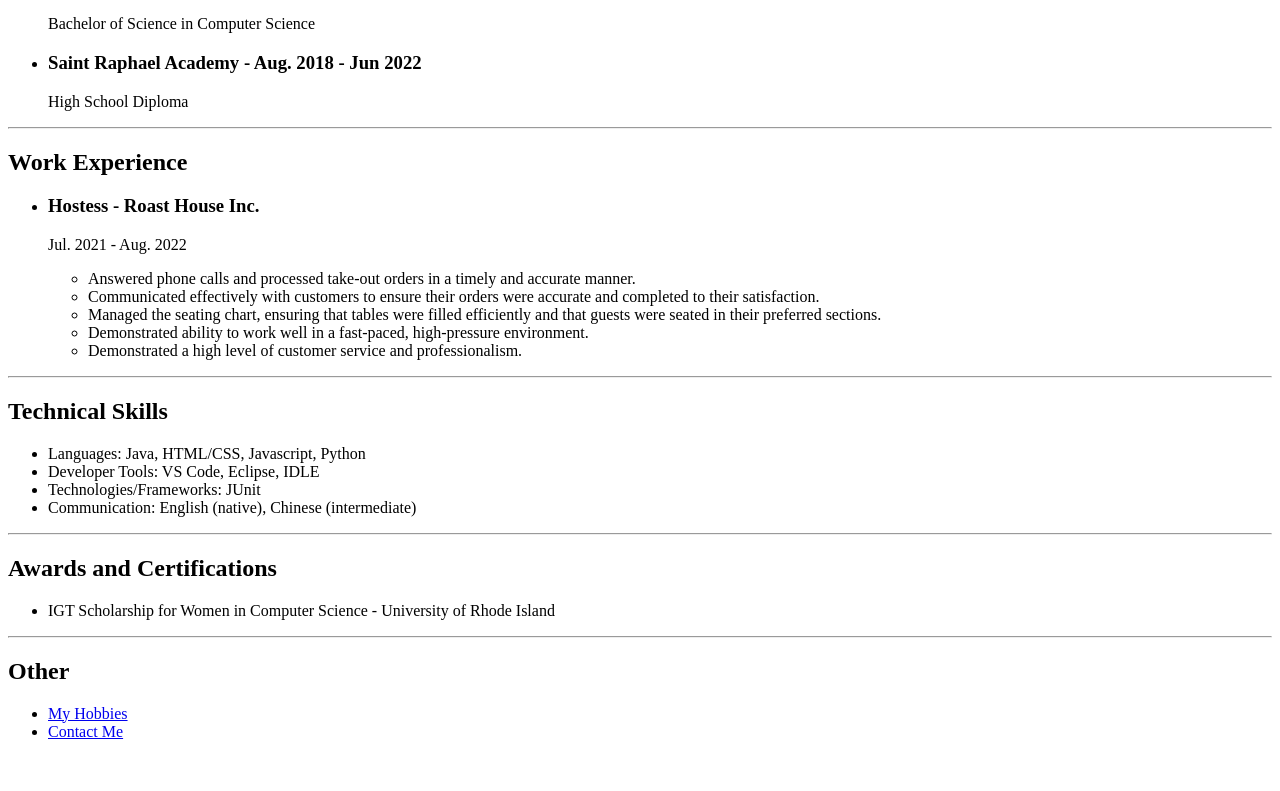
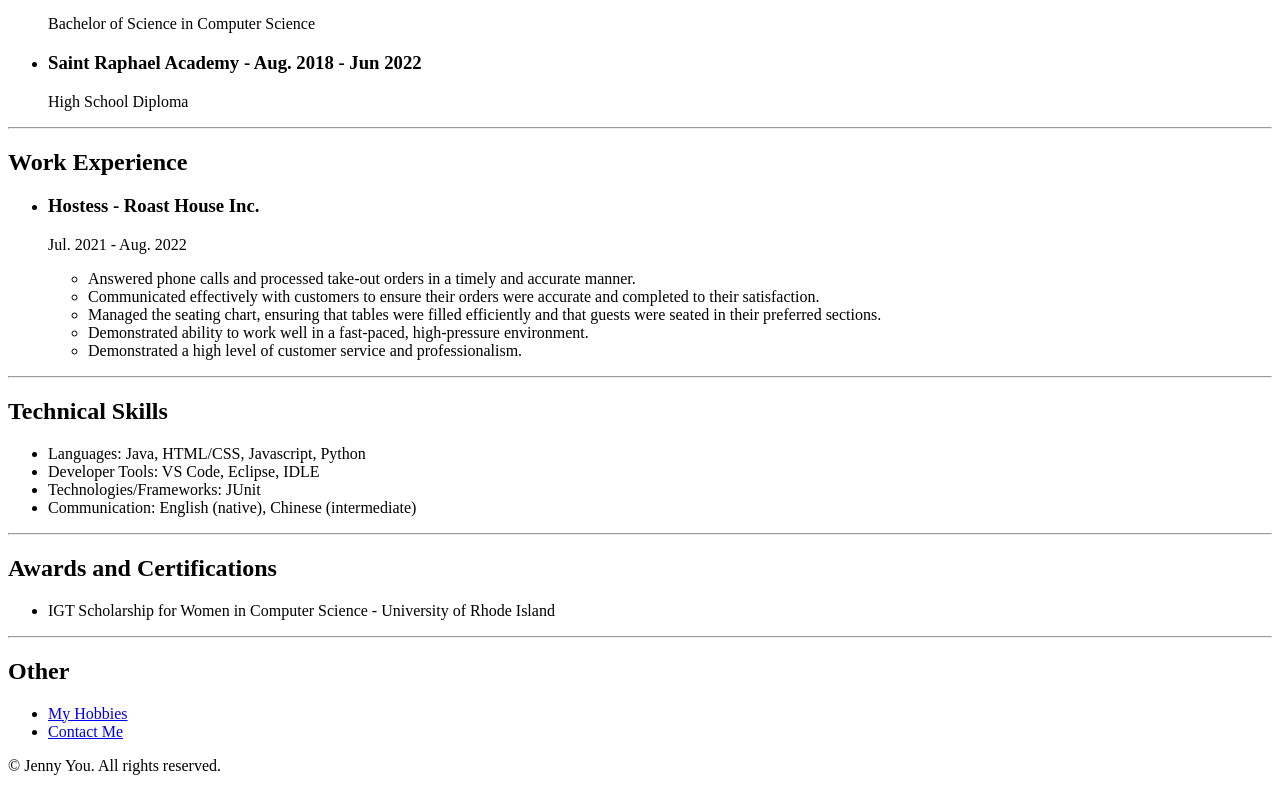
Before and after one commit to muolii/html-resume, a plain HTML site: page index.html in a window 1280 px wide. Shown: the part 515-1306 px from the top of the page. Before the commit the page ends 1272 px from the top, so only its background shows below. Drawn offline with Linux system fonts and the light colour scheme.

Commit message:
Update index.html

```diff
--- a/index.html
+++ b/index.html
@@ -67,6 +67,9 @@
         <li><a href="./public/contact-info.html">Contact Me</a></li>
     </ul>
 </body>
+<footer>
+    <p>© Jenny You. All rights reserved.</p>
+</footer>
 </html>
 
 <!--Note: The basis of this project is to ONLY use HTML that was learned, CSS and JS were not allowed-->
```
